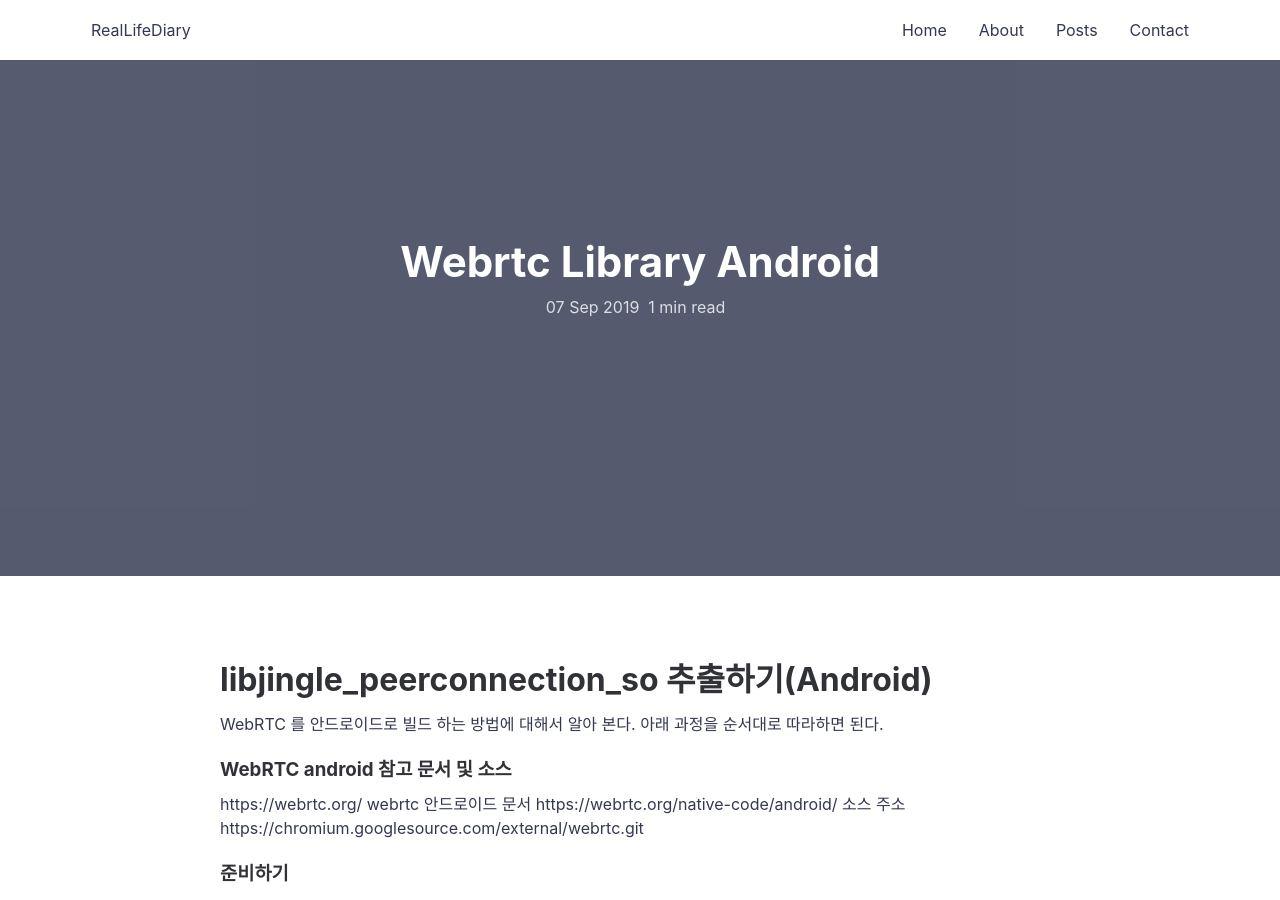
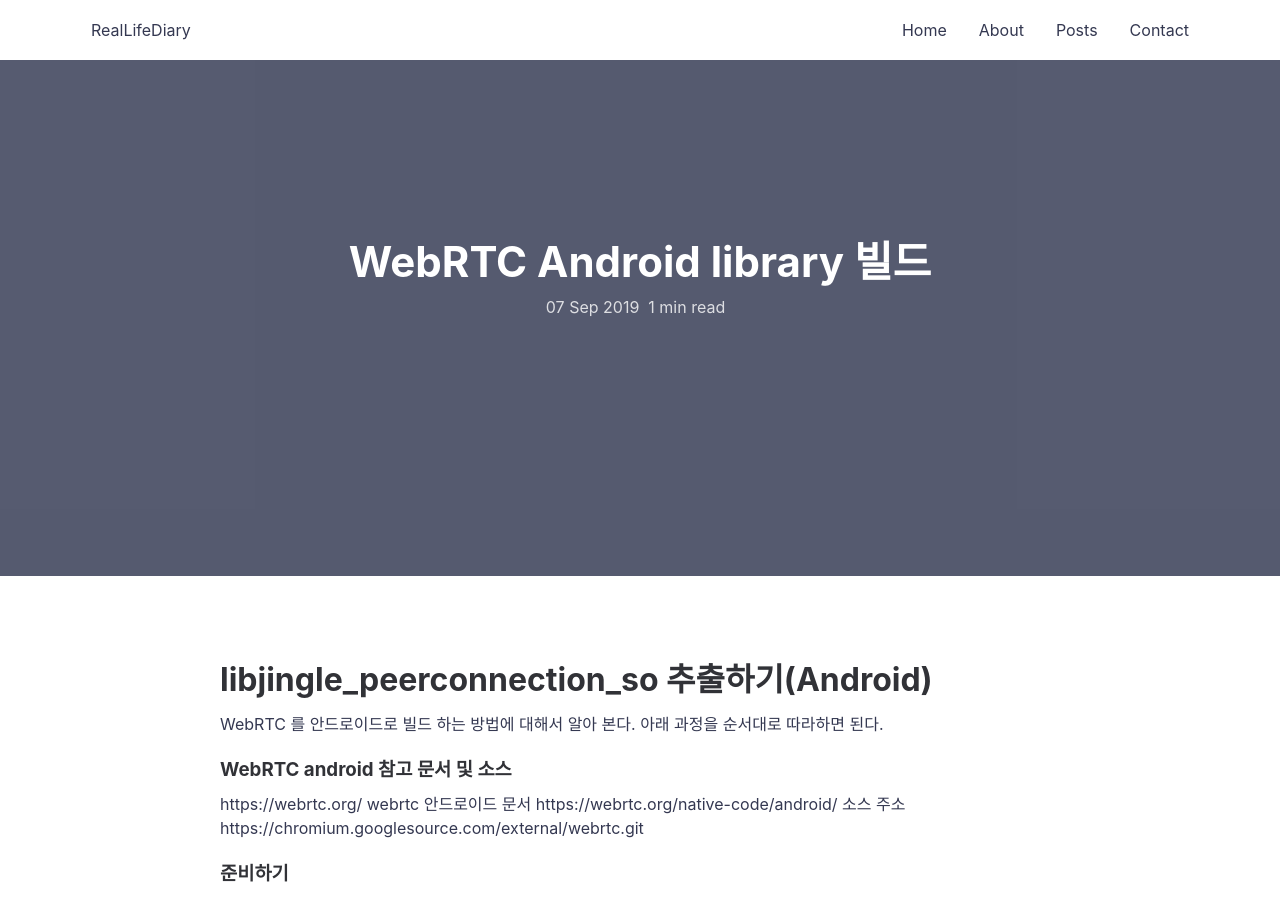
Before and after one commit to jindotori/reallifediary.github.io, a Jekyll site: the page built from _posts/2019-09-07-WebRTC-Library-Android.md, in a window 1280 px wide and 900 px high. Built offline with Jekyll 4.4.1, drawn with Linux system fonts in a browser that asks for light colours; comment, search, counter and statistics services are not loaded.

Commit message:
update post title

```diff
--- a/_posts/2019-09-07-WebRTC-Library-Android.md
+++ b/_posts/2019-09-07-WebRTC-Library-Android.md
@@ -1,4 +1,5 @@
 ---
+title: WebRTC Android library 빌드
 layout: post
 ---
 # libjingle_peerconnection_so 추출하기(Android)
```
Also changed, not shown: _pages/404.md (+0 -1 lines).
